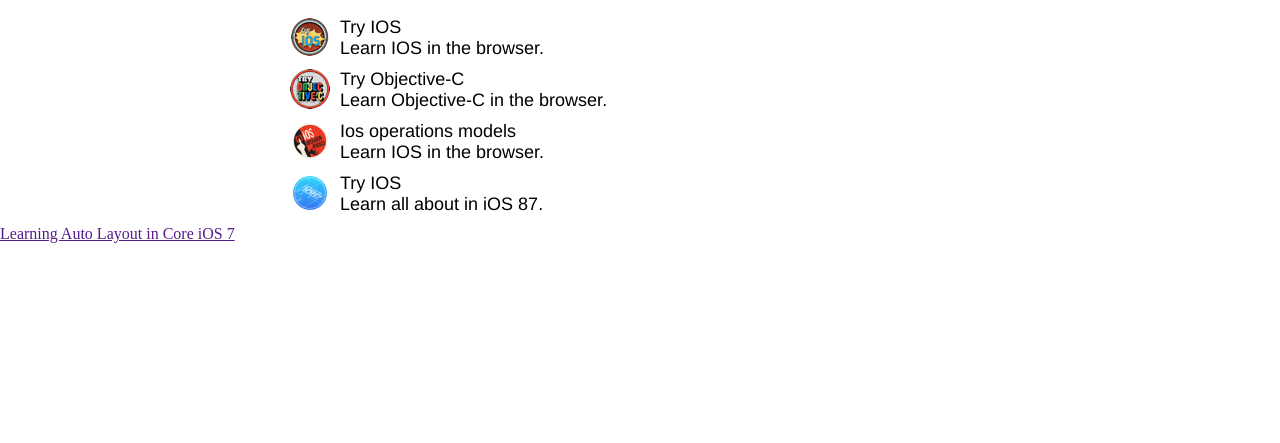
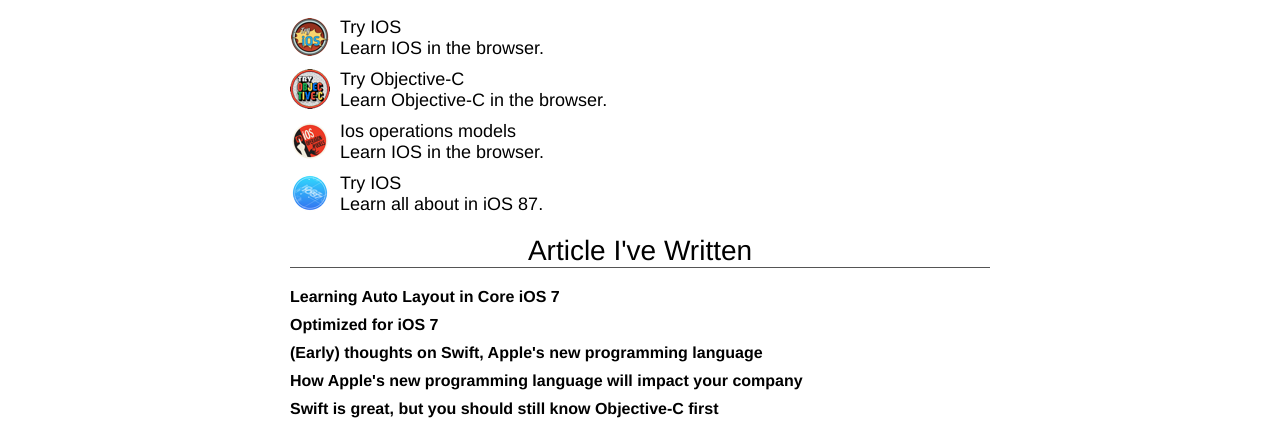
Before and after one commit to ceulain/FrontEndFoundation, a website: page src/index.html in a window 1280 px wide. Shown: the part 357-800 px from the top of the page. Drawn offline with nearby package versions, Linux system fonts and the light colour scheme.

Commit message:
section articles finish

```diff
--- a/src/css/main.css
+++ b/src/css/main.css
@@ -10,6 +10,19 @@
 p{
     font-family: "Helvetic Neue", Helvetica, sans-serif;
     font-size: 18px;
+}
+
+a{
+    font-family: "Helvetic Neue", Helvetica, sans-serif;
+    font-size: 16px;
+    font-weight: bold;
+    text-decoration: none;
+    color: #000000;
+}
+
+a:hover{
+    color: #aa0000;
+    text-decoration: underline;
 }
 
 h1{
@@ -54,15 +67,15 @@
     padding : 20px 0 20px 0;
 }
 
-.projects, .badges{
+.projects, .badges, .articles{
     width: 700px;
     margin: 0 auto;
 }
-.projects ul, .badges ul{
+.projects ul, .badges ul, .articles ul{
     list-style-type: none;
 }
 
-.projects li, .badges li{
+.projects li, .badges li, .articles li{
     margin-bottom: 10px;
 }
 
--- a/src/index.html
+++ b/src/index.html
@@ -60,11 +60,20 @@
 	  </ul>
 	</div>
         <div class="articles">
+	  <h3>Article I've Written</h3>
 	  <ul>
-	    <li><a href="">Learning Auto Layout in Core iOS 7</a></li>
+	    <li><a href="https://www.codeschool.com/blog/2013/11/13/learning-auto-layout-in-core-ios-7/">Learning Auto Layout in Core iOS 7</a></li>
+	    <li><a href="https://www.codeschool.com/blog/2013/12/20/optimized-for-ios-7/">Optimized for iOS 7</a></li>
+            <li><a href="https://www.codeschool.com/blog/2014/06/03/early-thoughts-on-swift-apples-new-programming/">(Early) thoughts on Swift, Apple's new programming language</a></li>
+            <li><a href="http://www.bizjournals.com/orlando/blog/2014/06/how-apples-new-programming-language-will-impact.html?page=all">How Apple's new programming language will impact your company</a></li>
+            <li><a href="http://venturebeat.com/2014/06/07/swift-is-great-but-you-should-still-know-objective-c-first/">Swift is great, but you should still know Objective-C first</a></li>
 	  </ul>
 	</div>
-        <div class="skills"></div>
+        <div class="skills">
+	  <ul>
+
+	  </ul>
+	</div>
         <div class="footer"></div>
         <script src="https://ajax.googleapis.com/ajax/libs/jquery/{{JQUERY_VERSION}}/jquery.min.js"></script>
         <script>window.jQuery || document.write('<script src="js/vendor/jquery-{{JQUERY_VERSION}}.min.js"><\/script>')</script>
```
